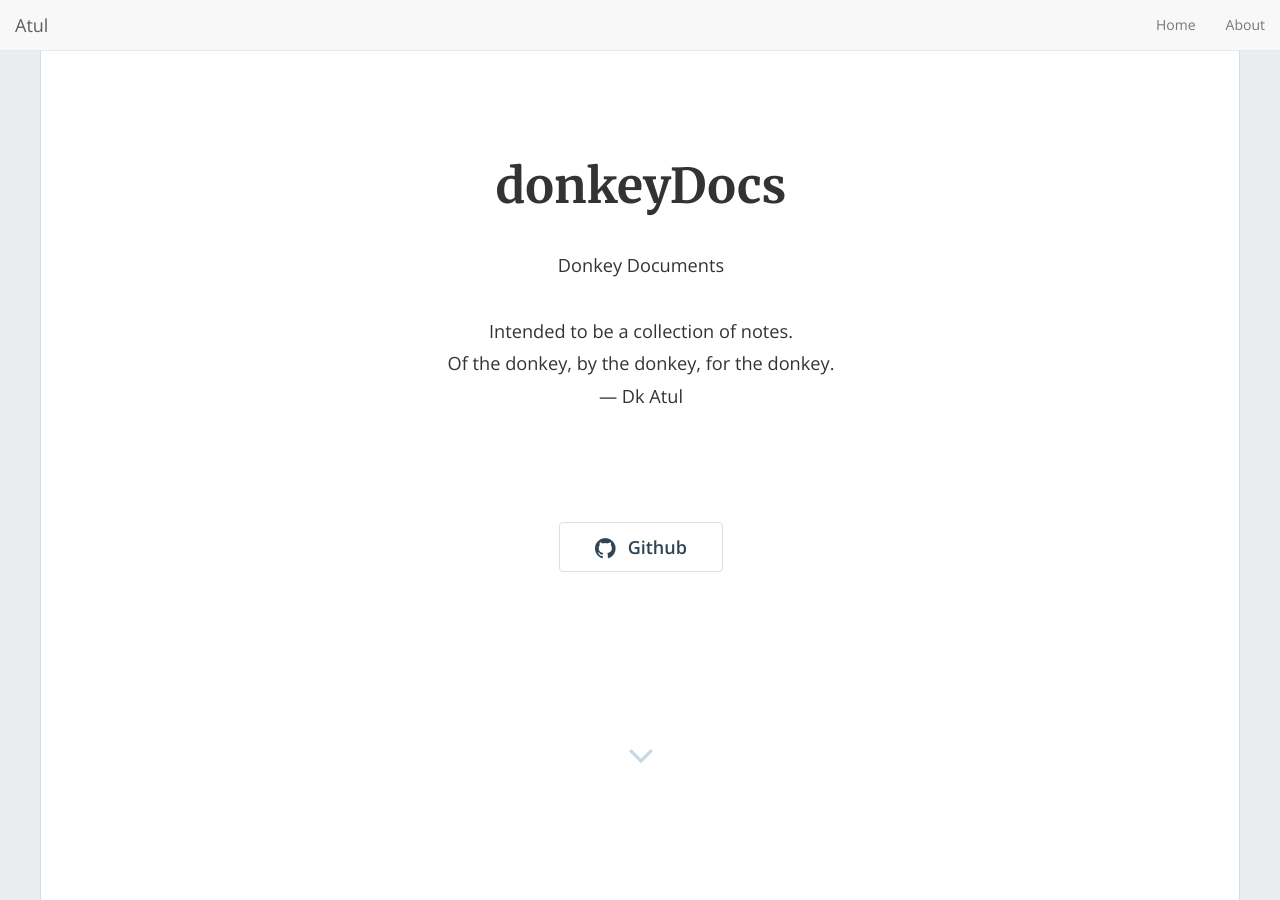
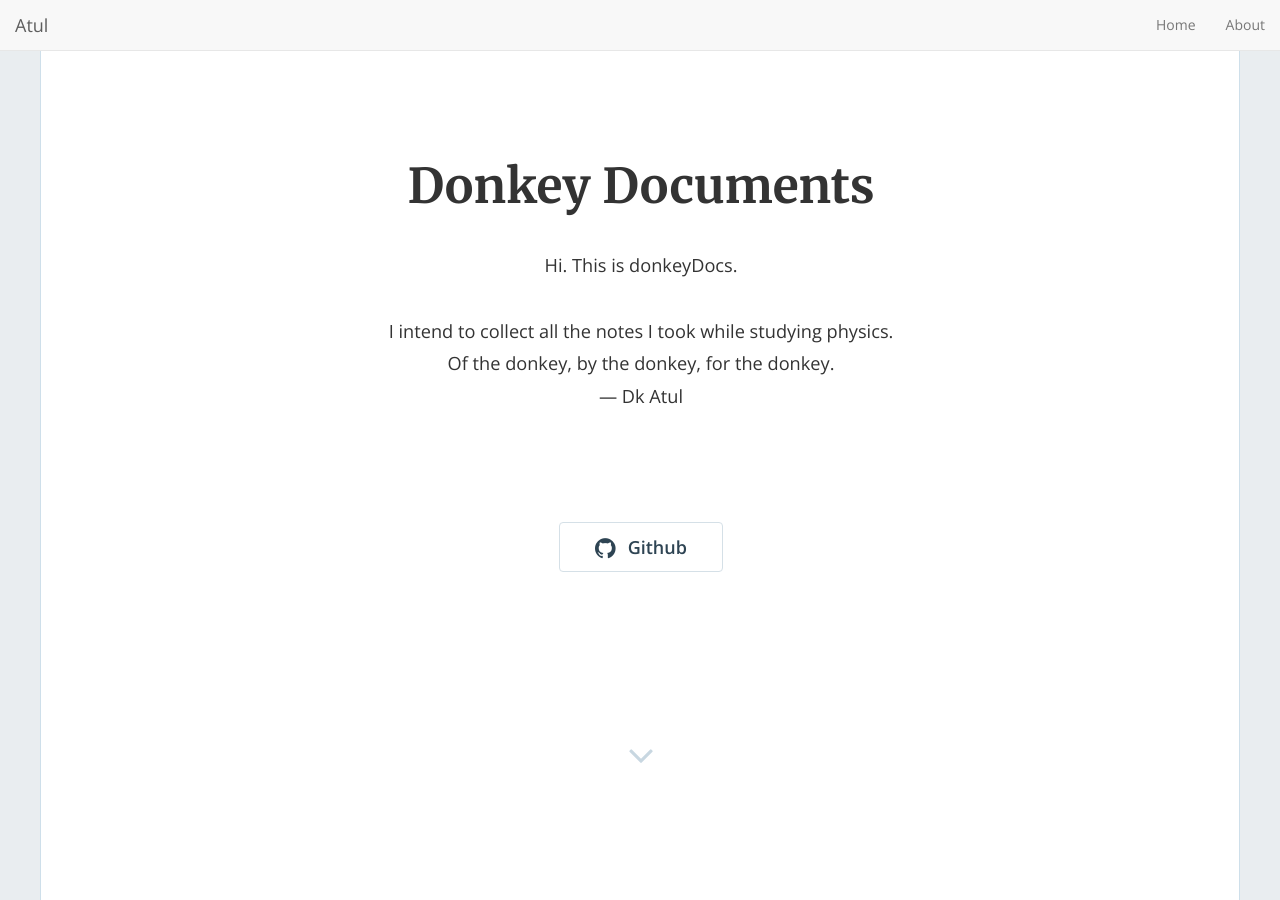
Before and after one commit to donkeyDocs/donkeyDocs.github.io, a Jekyll site: the page built from index.html, in a window 1280 px wide and 900 px high. Built offline with Jekyll 4.4.1, drawn with Linux system fonts in a browser that asks for light colours; nearby versions of some CDN libraries; the list of posts is cut into pages by our own code.

Commit message:
/ ‘_config.yml’

```diff
--- a/_config.yml
+++ b/_config.yml
@@ -13,9 +13,9 @@
 # you will see them accessed via {{ site.title }}, {{ site.email }}, and so on.
 # You can create any custom variable you would like, and they will be accessible
 # in the templates via {{ site.myvariable }}.
-title: "donkeyDocs"
+title: "Donkey Documents"
 email: 'atul.singh.arora@gmail.com'
-description: "Donkey Documents <br/> <br/> Intended to be a collection of notes. <br/> Of the donkey, by the donkey, for the donkey. <br/> — Dk Atul"
+description: "Hi. This is donkeyDocs. <br/> <br/> I intend to collect all the notes I took while studying physics. <br/> Of the donkey, by the donkey, for the donkey. <br/> — Dk Atul"
 baseurl: "" # the subpath of your site, e.g. /blog
 url: "http://atulsingharora.github.io/" # the base hostname & protocol for your site, e.g. http://example.com
 twitter_username: ''
```
